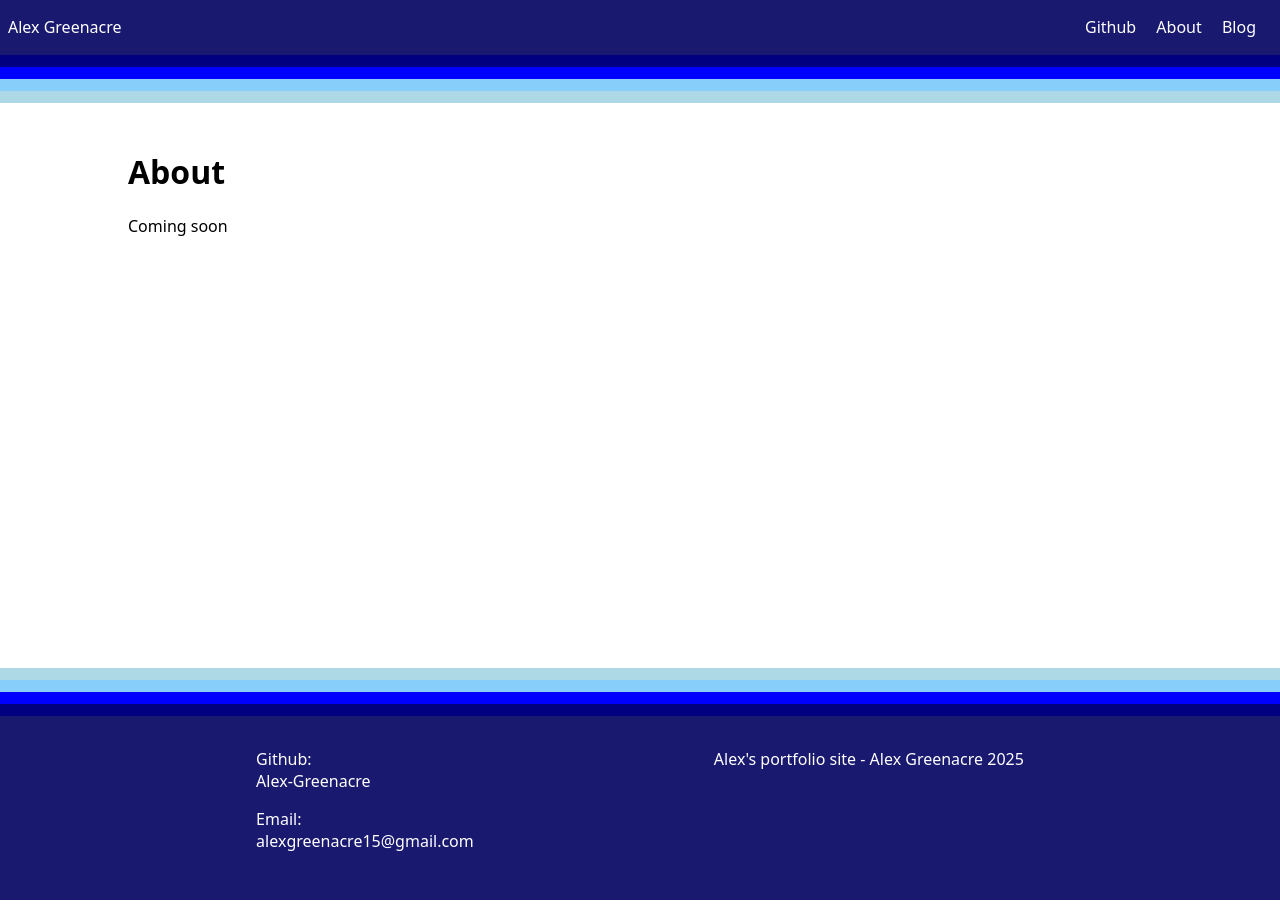
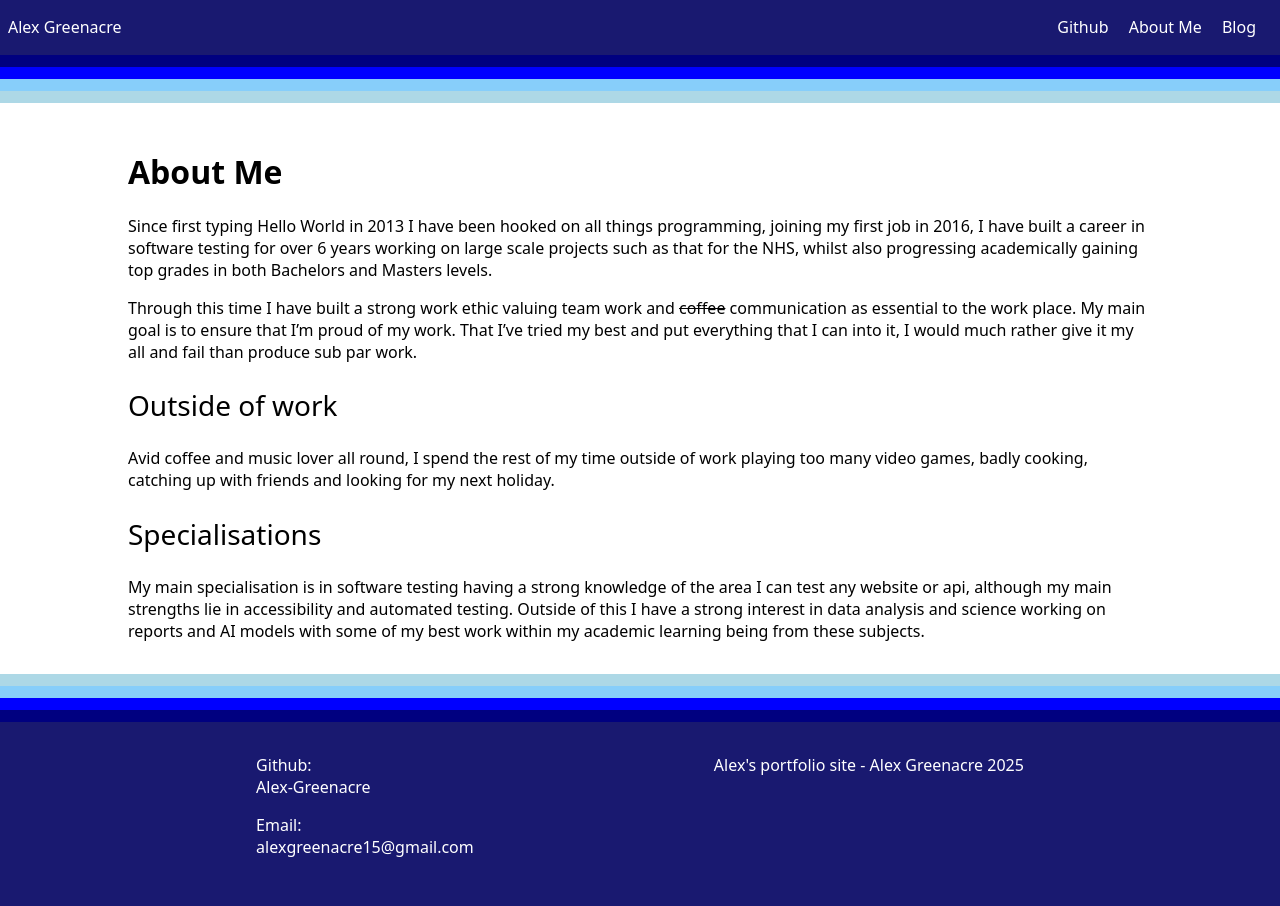
Before and after one commit to Alex-Greenacre/alex-greenacre.github.io, a Jekyll site: the page built from about.markdown, in a window 1280 px wide. Built offline with Jekyll 4.4.1, drawn with Linux system fonts in a browser that asks for light colours.

Commit message:
Added a basic about me page

```diff
--- /dev/null
+++ b/_layouts/about.html
@@ -0,0 +1,5 @@
+---
+layout: base
+---
+<h1>{{page.title}}</h1>
+{{ content }}
--- a/about.markdown
+++ b/about.markdown
@@ -1,7 +1,14 @@
 ---
 layout: post
-title: About
+title: About Me
 permalink: /about/
 inHeader: true
 ---
-Coming soon
+Since first typing Hello World in 2013 I have been hooked on all things programming, joining my first job in 2016, I have built a career in software testing for over 6 years working on large scale projects such as that for the NHS, whilst also progressing academically gaining top grades in both Bachelors and Masters levels.
+
+Through this time I have built a strong work ethic valuing team work and ~~coffee~~ communication as essential to the work place. My main goal is to ensure that I'm proud of my work. That I've tried my best and put everything that I can into it, I would much rather give it my all and fail than produce sub par work.
+## Outside of work
+Avid coffee and music lover all round, I spend the rest of my time outside of work playing too many video games, badly cooking, catching up with friends and looking for my next holiday.
+## Specialisations
+My main specialisation is in software testing having a strong knowledge of the area I can test any website or api, although my main strengths lie in accessibility and automated testing.
+Outside of this I have a strong interest in data analysis and science working on reports and AI models with some of my best work within my academic learning being from these subjects.
```
